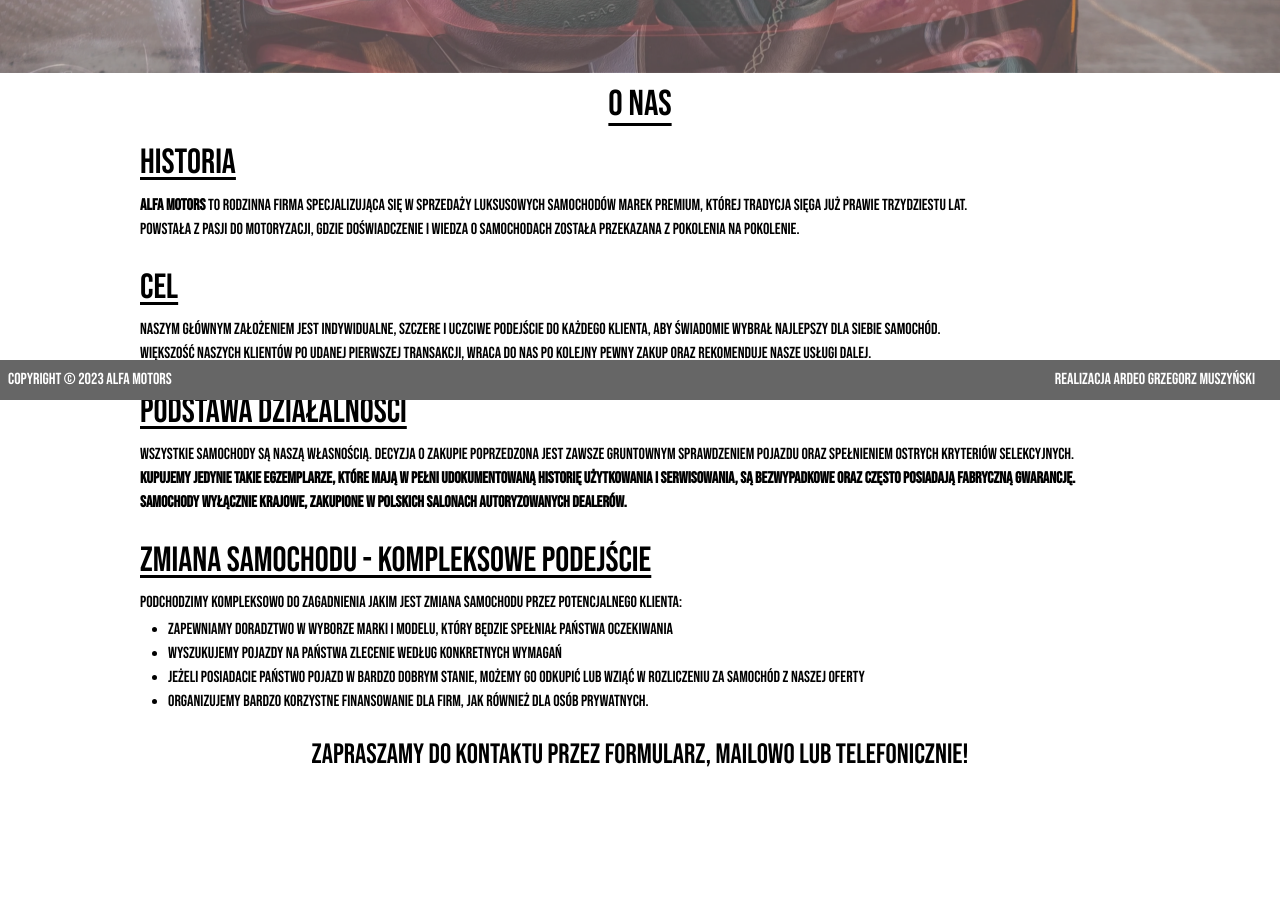
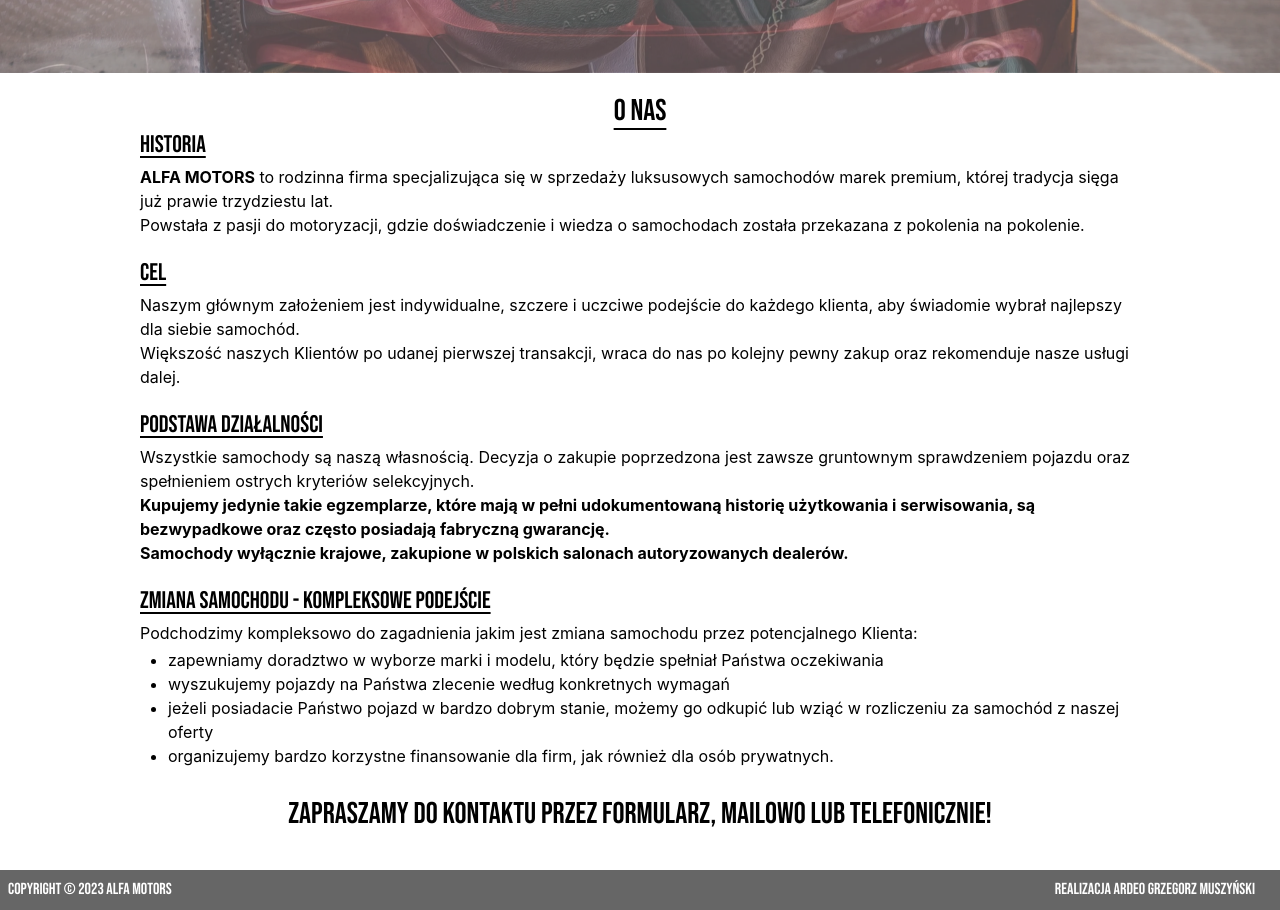
Before and after one commit to Rimsoo/car-dealership-website, a React (Create React App) app in the folder frontend/: page /about in a window 1280 px wide. Shown: the part 400-1310 px from the top of the page. Before the commit the page ends 1246 px from the top, so only its background shows below. Built offline with nearby package versions, Linux system fonts and the light colour scheme.

Commit message:
About page completed

```diff
--- a/frontend/src/App.tsx
+++ b/frontend/src/App.tsx
@@ -29,7 +29,7 @@
   return (
     <Router>
       <ApolloProvider client={client}>
-        <div className="App">
+        <div className="App min-h-screen relative">
           <ScrollPagesTop />
           <SiteHeader />
           <Wallpaper />
--- a/frontend/src/pages/About.tsx
+++ b/frontend/src/pages/About.tsx
@@ -1,11 +1,10 @@
 export default function About() {
     return (
-        <div id="About" className="mx-auto w-[90vw] pb-[80px] font-bebasFont
+        <div id="About" className="mx-auto w-[90vw] pb-[80px]
         lg:w-[1000px] lg:pb-[50px]">
-            <h1 className="py-3 mb-0 text-center text-4xl font-medium underline underline-offset-[8px]">O nas</h1>
-
-            <div className="mb-[20px]">
-                <h2 className="text-[35px] font-medium underline underline-offset-[4px] mb-[4px]">Historia</h2>
+            <h1 className="page-title pt-5">O nas</h1>
+            <div className="mb-5">
+                <h2 className="about__subtitle">Historia</h2>
                 <p>
                     <span className="font-bold">ALFA MOTORS</span> to rodzinna firma specjalizująca się w sprzedaży luksusowych samochodów marek premium, której tradycja sięga już prawie trzydziestu lat.
                 </p>
@@ -15,7 +14,7 @@
             </div>
 
             <div className="mb-[20px]">
-                <h2 className="text-[35px] font-medium underline underline-offset-[4px] mb-[4px]">Cel</h2>
+                <h2 className="about__subtitle">Cel</h2>
                 <p>
                     Naszym głównym założeniem jest indywidualne, szczere i uczciwe podejście do każdego klienta, aby świadomie wybrał najlepszy dla siebie samochód.
                 </p>
@@ -25,20 +24,26 @@
             </div>
 
             <div className="mb-[20px]">
-                <h2 className="text-[35px] font-medium underline underline-offset-[4px] mb-[4px]">Podstawa działalności</h2>
+                <h2 className="about__subtitle">Podstawa działalności</h2>
                 <p>
                     Wszystkie samochody są naszą własnością. Decyzja o zakupie poprzedzona jest zawsze gruntownym sprawdzeniem pojazdu oraz spełnieniem ostrych kryteriów selekcyjnych.
                 </p>
-                <p>
+                <p className="font-bold">
+                    Kupujemy jedynie takie egzemplarze, które mają w pełni udokumentowaną historię użytkowania i serwisowania, są bezwypadkowe oraz często posiadają fabryczną gwarancję.
+                </p>
+                <p className="font-bold">
+                    Samochody wyłącznie krajowe, zakupione w polskich salonach autoryzowanych dealerów.
+                </p>
+                {/* <p>
                     <span className="font-bold">Kupujemy jedynie takie egzemplarze, które mają w pełni udokumentowaną historię użytkowania i serwisowania, są bezwypadkowe oraz często posiadają fabryczną gwarancję.</span>
                 </p>
                 <p>
                     <span className="font-bold">Samochody wyłącznie krajowe, zakupione w polskich salonach autoryzowanych dealerów.</span>
-                </p>
+                </p> */}
             </div>
 
             <div className="mb-[20px]">
-                <h2 className="text-[35px] font-medium underline underline-offset-[4px] mb-[4px]">Zmiana samochodu - kompleksowe podejście</h2>
+                <h2 className="about__subtitle">Zmiana samochodu - kompleksowe podejście</h2>
                 <p>
                     Podchodzimy kompleksowo do zagadnienia jakim jest zmiana samochodu przez potencjalnego Klienta:
                 </p>
@@ -50,7 +55,7 @@
                 </ul>
             </div>
 
-            <h3 className="text-center text-[28px] font-medium my-[20px] mx-auto">Zapraszamy do kontaktu przez formularz, mailowo lub telefonicznie!</h3>
+            <h3 className="font-bebasFont text-center text-3xl font-medium pt-2 pb-7 mx-auto my-0">Zapraszamy do kontaktu przez formularz, mailowo lub telefonicznie!</h3>
         </div>
     );
 }
--- a/frontend/src/pages/Financing.tsx
+++ b/frontend/src/pages/Financing.tsx
@@ -4,8 +4,7 @@
     return (
         <div id='Financing' className="w-[90vw] mx-auto pb-[80px]
         lg:w-[800px] lg:pb-12">
-            <h1 className="mt-6 mb-0 font-bebasFont text-3xl font-medium text-center underline decoration-2 underline-offset-8
-            lg:my-6">
+            <h1 className="page-title py-5">
                 FINANSOWANIE
             </h1>
             <div className="box-border w-full items-center p-5 pt-0 flex flex-col-reverse
--- a/frontend/src/tailwind.css
+++ b/frontend/src/tailwind.css
@@ -1,8 +1,14 @@
 @tailwind base;
 @tailwind components;
 
+.page-title {
+    @apply pt-8 text-3xl font-medium text-center underline decoration-2 underline-offset-[8px] font-bebasFont
+}
 .financing__options {
     @apply my-4 w-full;
 }
+.about__subtitle {
+    @apply text-2xl font-medium underline underline-offset-[4px] mb-[4px] font-bebasFont
+}
 
 @tailwind utilities;
```
Also changed, not shown: frontend/src/pages/Pages.css (+1 -33 lines).
